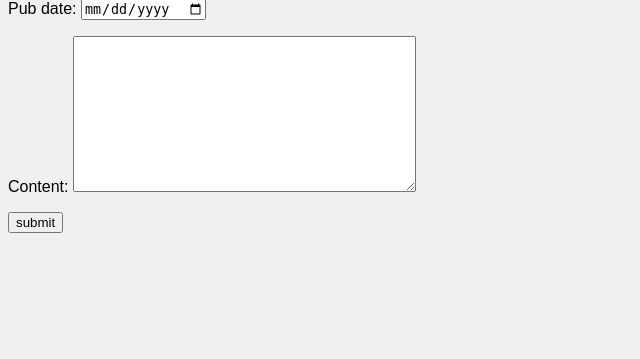
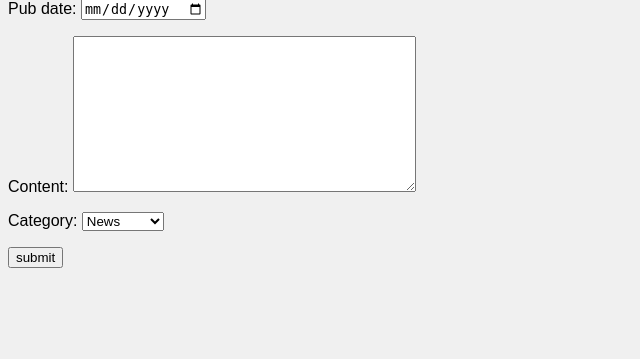
Before and after one commit to SheCodesAus/she-codes-django-news-project-mariapetra, a Django app: page /news/add-story/ in a window 1280 px wide. Shown: the part 441-800 px from the top of the page, without its empty margins (0-640 px from the left). Run offline with Django 4.2, Linux system fonts and the light colour scheme; parts of the project's set-up code (start-up, migrations or seed data) failed here and were passed over.

Commit message:
added categories

```diff
--- a/she_codes_news/news/forms.py
+++ b/she_codes_news/news/forms.py
@@ -6,6 +6,6 @@ from .models import NewsStory
 class StoryForm(ModelForm):
     class Meta:
         model = NewsStory
-        fields = ['title', 'pub_date', 'content']
+        fields = ['title', 'pub_date', 'content', 'category']
         widgets = {'pub_date': forms.DateInput(format=('%m/%d/%Y'),attrs={'class':'form-control', 'placeholder':'Select a date','type':'date'}),
         }
--- a/she_codes_news/news/models.py
+++ b/she_codes_news/news/models.py
@@ -10,3 +10,12 @@ class NewsStory(models.Model):
     )
     pub_date = models.DateTimeField()
     content = models.TextField()
+    # categories = models.TextChoices('News', 'cupcakes')
+
+    categories = (
+        ("NEWS", "News"),
+        ("CUPCAKES", "Cupcakes"),
+        ("THINGS", "Things"),
+    )
+
+    category = models.CharField(max_length=200, choices = categories, default="News")
```
Also changed, not shown: she_codes_news/news/templates/news/index.html (+7 -3 lines), she_codes_news/news/migrations/0003_newsstory_category.py (added), she_codes_news/news/migrations/0004_alter_newsstory_category.py (added), she_codes_news/users/forms.py (line endings or trailing spaces).
